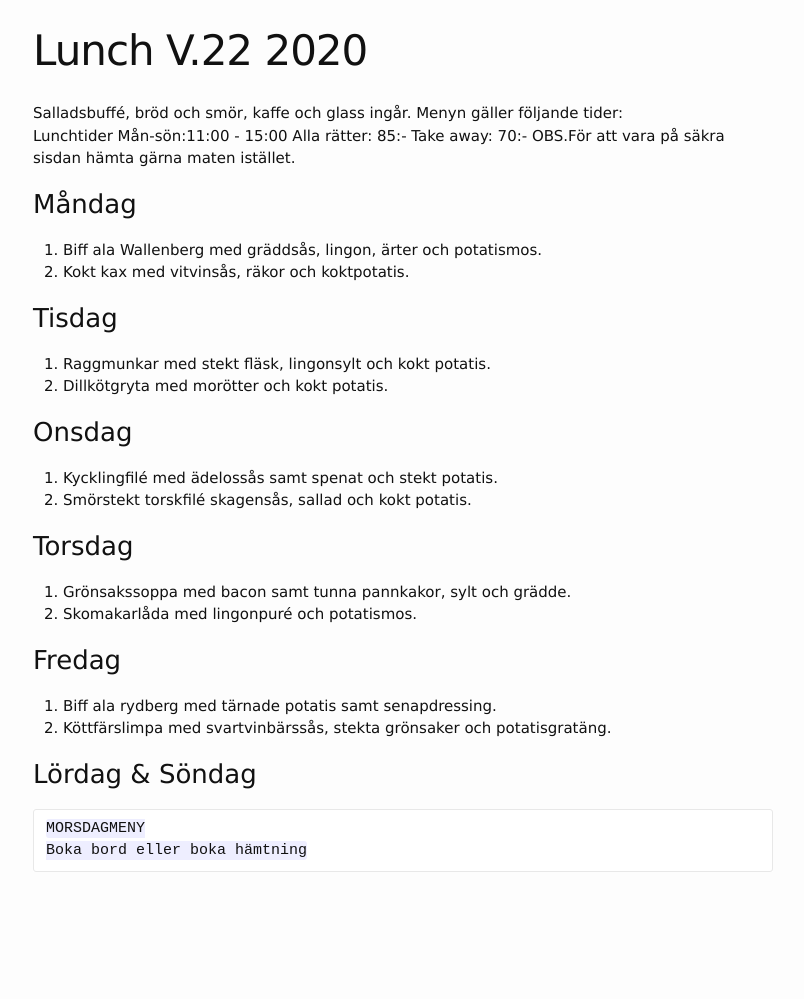
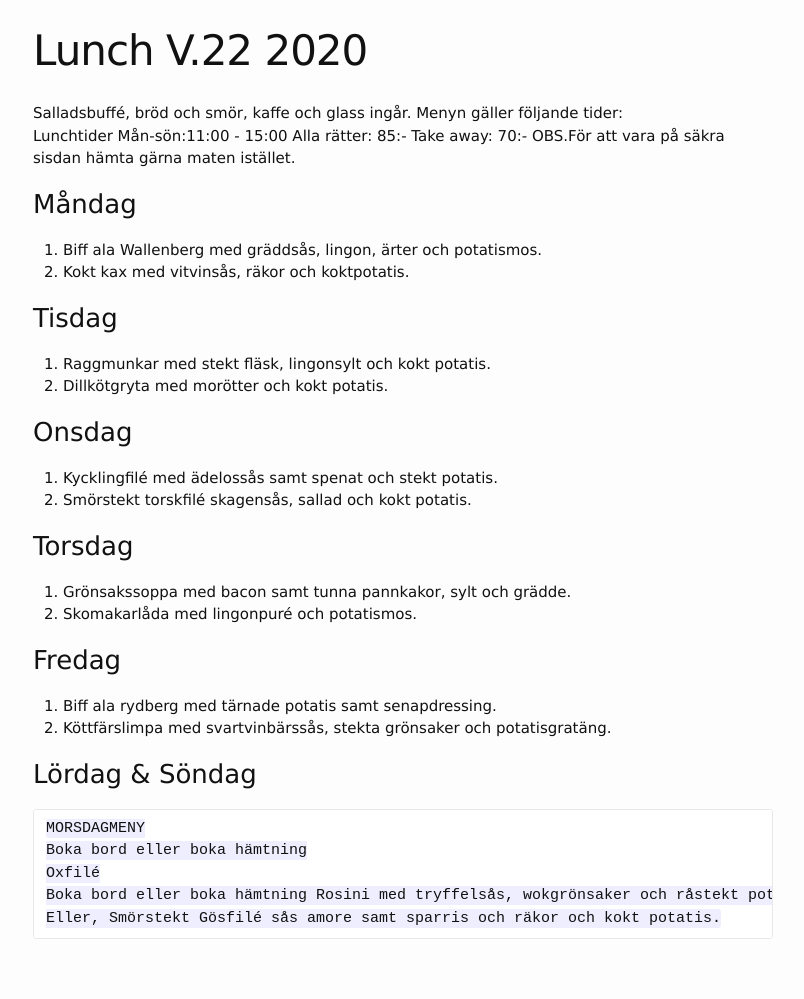
Before and after one commit to FarInn62/farinn62.github.io, a Jekyll site: the page built from lunch.md, in a window 1280 px wide. Shown: the whole page, without its empty margins (237-1041 px from the left). Built offline with Jekyll 4.4.1, drawn with Linux system fonts in a browser that asks for light colours; before the commit the page ends 932 px from its top, so only the background shows below that.

Commit message:
Update lunch.md

```diff
--- a/lunch.md
+++ b/lunch.md
@@ -34,3 +34,6 @@ OBS.För att vara på säkra sisdan hämta gärna maten istället.
 ### Lördag & Söndag
     MORSDAGMENY
     Boka bord eller boka hämtning
+    Oxfilé
+    Boka bord eller boka hämtning Rosini med tryffelsås, wokgrönsaker och råstekt potatis.
+    Eller, Smörstekt Gösfilé sås amore samt sparris och räkor och kokt potatis.
```
